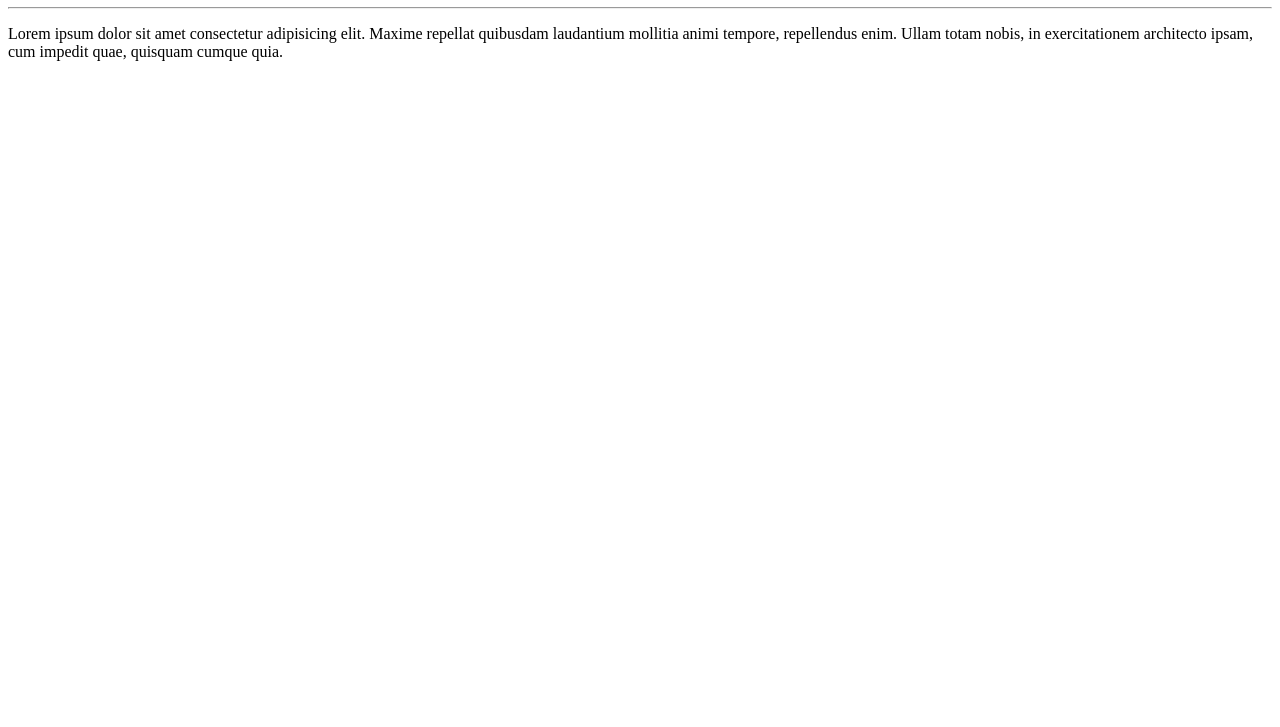
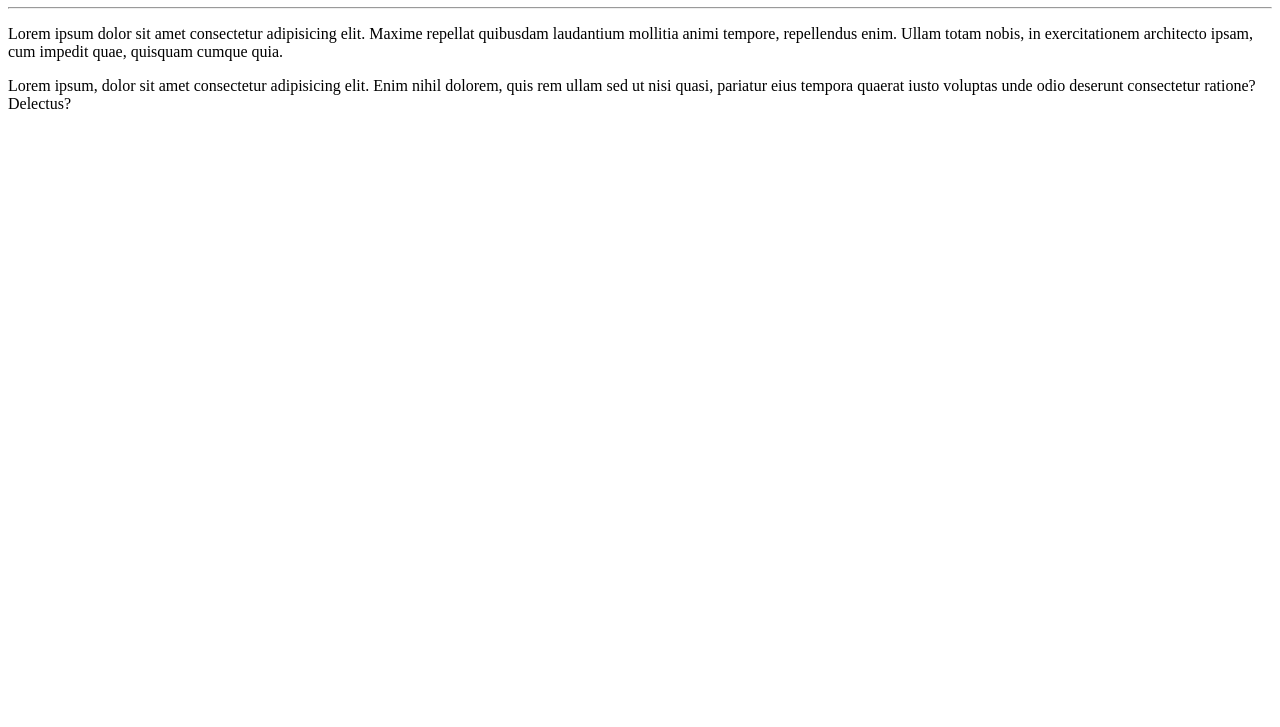
Before and after one commit to g4bx/ola-mundo, a plain HTML site: page site-exemplo/index.html in a window 1280 px wide. Shown: the part 73-800 px from the top of the page. Drawn offline with Linux system fonts and the light colour scheme.

Commit message:
add paragraph

```diff
--- a/site-exemplo/index.html
+++ b/site-exemplo/index.html
@@ -10,5 +10,6 @@
     <h1>Olá, Mundo!</h1>
     <hr>
     <p>Lorem ipsum dolor sit amet consectetur adipisicing elit. Maxime repellat quibusdam laudantium mollitia animi tempore, repellendus enim. Ullam totam nobis, in exercitationem architecto ipsam, cum impedit quae, quisquam cumque quia.</p>
+    <p>Lorem ipsum, dolor sit amet consectetur adipisicing elit. Enim nihil dolorem, quis rem ullam sed ut nisi quasi, pariatur eius tempora quaerat iusto voluptas unde odio deserunt consectetur ratione? Delectus?</p>
 </body>
 </html>
```
